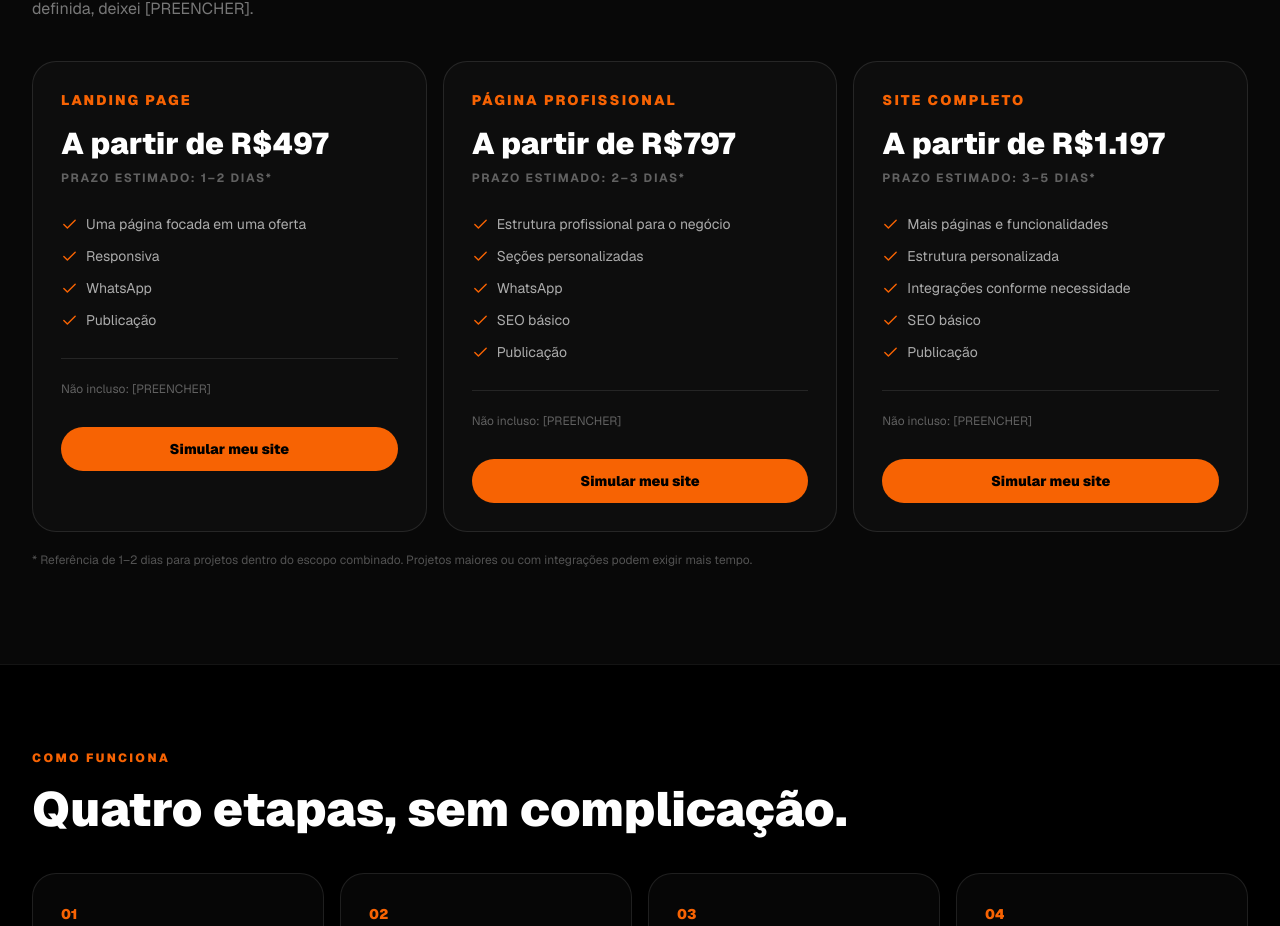
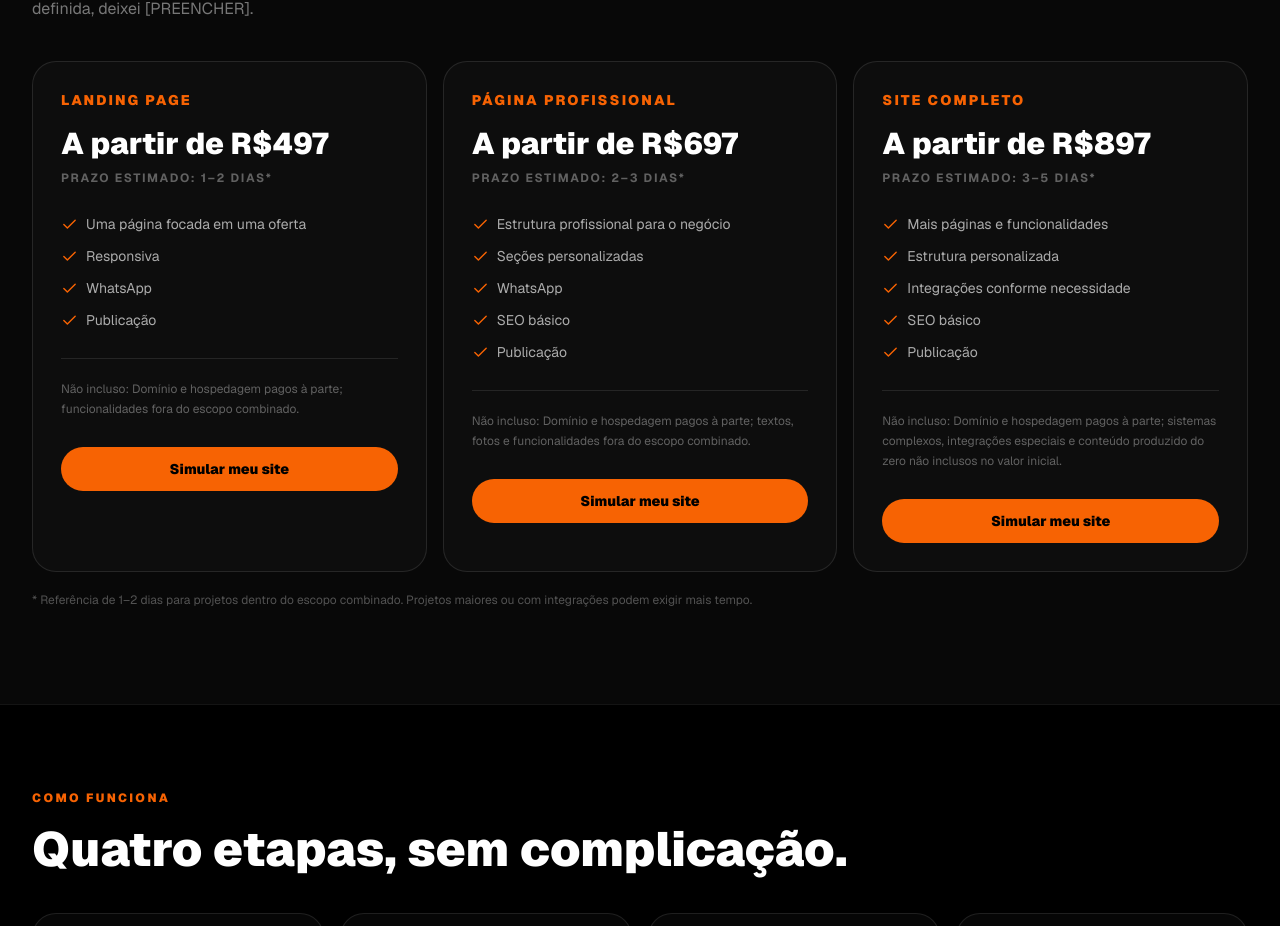
Before and after one commit to davi-jacobxz/site-vendas, a Next.js app: page / in a window 1280 px wide. Shown: the part 7036-7962 px from the top of the page. Built offline with nearby package versions, Linux system fonts and the light colour scheme; no server answers.

Commit message:
Ajusta preços e condições dos planos

```diff
--- a/app/page.tsx
+++ b/app/page.tsx
@@ -161,9 +161,9 @@ export default function Home() {
           <p className="mt-4 max-w-2xl text-white/45">O valor de entrada conhecido hoje é R$497. Onde não houver preço ou condição comercial definida, deixei [PREENCHER].</p>
           <div className="mt-10 grid gap-4 lg:grid-cols-3">
             {[
-              ["Landing Page", "A partir de R$497", "1–2 dias*", ["Uma página focada em uma oferta","Responsiva","WhatsApp","Publicação"], "[PREENCHER]"],
-              ["Página Profissional", "A partir de R$797", "2–3 dias*", ["Estrutura profissional para o negócio","Seções personalizadas","WhatsApp","SEO básico","Publicação"], "[PREENCHER]"],
-              ["Site Completo", "A partir de R$1.197", "3–5 dias*", ["Mais páginas e funcionalidades","Estrutura personalizada","Integrações conforme necessidade","SEO básico","Publicação"], "[PREENCHER]"],
+              ["Landing Page", "A partir de R$497", "1–2 dias*", ["Uma página focada em uma oferta","Responsiva","WhatsApp","Publicação"], "Domínio e hospedagem pagos à parte; funcionalidades fora do escopo combinado."],
+              ["Página Profissional", "A partir de R$697", "2–3 dias*", ["Estrutura profissional para o negócio","Seções personalizadas","WhatsApp","SEO básico","Publicação"], "Domínio e hospedagem pagos à parte; textos, fotos e funcionalidades fora do escopo combinado."],
+              ["Site Completo", "A partir de R$897", "3–5 dias*", ["Mais páginas e funcionalidades","Estrutura personalizada","Integrações conforme necessidade","SEO básico","Publicação"], "Domínio e hospedagem pagos à parte; sistemas complexos, integrações especiais e conteúdo produzido do zero não inclusos no valor inicial."],
             ].map(([name, price, deadline, items, excluded]) => (
               <div key={String(name)} className="flex flex-col rounded-3xl border border-white/10 bg-white/[.025] p-7">
                 <p className="text-sm font-black uppercase tracking-[.15em] text-[#F76303]">{name}</p>
```
